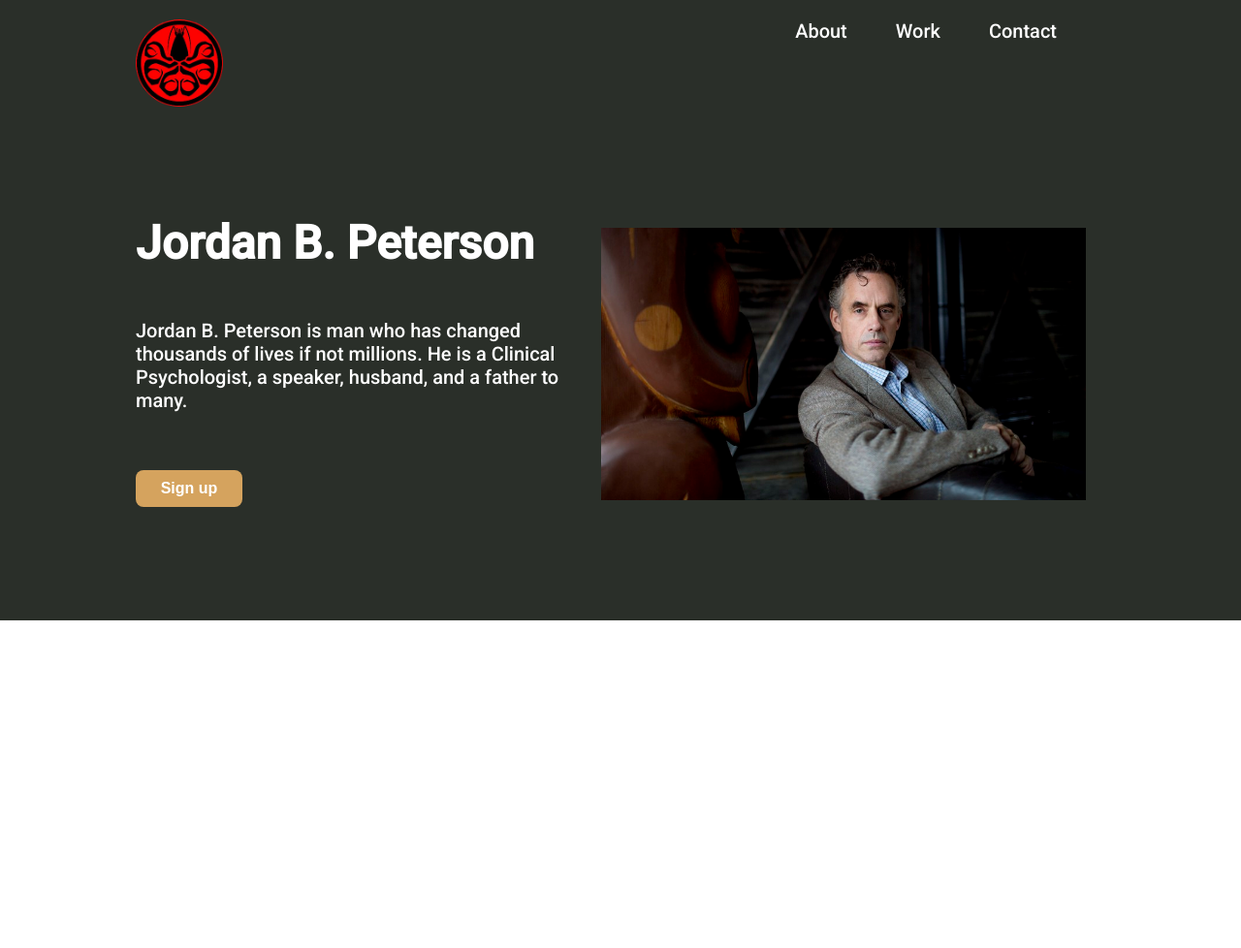
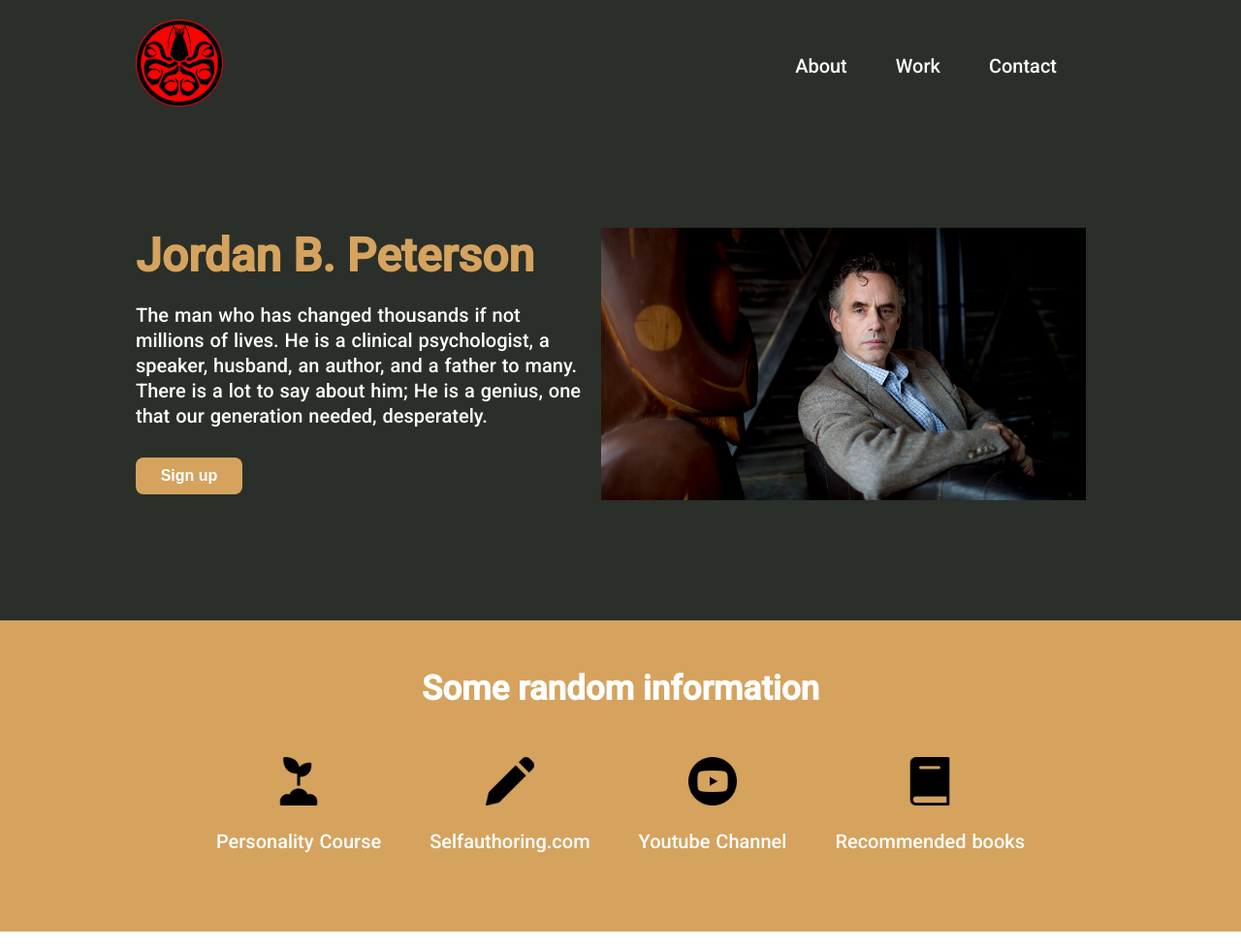
Before and after one commit to heimesh/firstproject, a plain HTML site: page index.html in a window 1280 px wide. Shown: the whole page at 97% size. Before the commit the page ends 800 px from the top, so only its background shows below. Drawn offline with Linux system fonts and the light colour scheme.

Commit message:
Finsihed second section

```diff
--- a/index.html
+++ b/index.html
@@ -14,6 +14,7 @@
 </head>
 
 <body>
+  <!--First Section-->
   <div class="main-section-body">
     <ul>
         <li><img src="lobster.jpg" alt="Lobster-logo"></li>
@@ -24,7 +25,7 @@
   <div class="main">
     <div class="main-nest">
         <h1>Jordan B. Peterson</h1>
-        <p>Jordan B. Peterson is man who has changed thousands of lives if not millions. He is a Clinical Psychologist, a speaker, husband, and a father to many.</p>
+        <p>The man who has changed thousands if not millions of lives. He is a clinical psychologist, a speaker, husband, an author, and a father to many. There is a lot to say about him; He is a genius, one that our generation needed, desperately.</p>
         <button>Sign up</button>
     </div>
     <div class="main-img">
@@ -32,6 +33,49 @@
     </div>
   </div>
   </div>
+  <!--First Section ends-->
+
+  <!--Second Section-->
+  <div class="second-section-body">
+     <h2>Some random information</h2>
+      <div class="second">
+         <div class="icons">
+            <img src="sprout.png" alt="sprout icon">
+            <p>Personality Course</p>
+         </div>
+         <div class="icons">
+            <img src="pencil.png" alt="pencil icon">
+            <p>Selfauthoring.com</p>
+         </div>
+         <div class="icons">
+            <img src="youtube.png" alt="youube icon">
+            <p>Youtube Channel</p>
+         </div>
+         <div class="icons">
+            <img src="book.png" alt="book icon">
+            <p>Recommended books</p>
+         </div>
+      </div>
+  </div>
+  <!--Second Section ends-->
+
+  <!--Third Section-->
+  <div class="third-section-body">
+    <p>You're going to pay a price for every bloody thing you do and everything you don't do. You don't get to choose to not pay a price. You get to choose which poison you're going to take. That's it.</p>
+
+  </div>
+  <!--Third Section ends-->
+
+  <!--Fourth Section-->
+  <div class="fourth-section-body">
+
+  </div>
+  <!--Fourth Section ends-->
+
+  <footer>
+
+  </footer>
+
 </body>
 
 </html>
--- a/styles.css
+++ b/styles.css
@@ -5,7 +5,6 @@ body {
 }
 
 /*First section*/
-
 .main-section-body {
     background-color: #2A2F29;
 }
@@ -16,6 +15,7 @@ ul{
     width: 1000px;
     margin: auto;
     padding: 20px;
+    align-items: center;
 }
 
 li {
@@ -38,14 +38,16 @@ li > img {
 
 h1 {
     font-size: 48px;
-
-    margin-bottom: 50px;
+    margin-bottom: 20px;
     margin-top: 0px;
+    color: #D5A35E;
 }
 
 p {
-    margin-bottom: 60px;
+    margin-bottom: 30px;
     font-size: 20px;
+    line-height: 1.3;
+    word-spacing: 1px;
 }
 
 .main {
@@ -59,9 +61,6 @@ p {
     padding-bottom: 100px;
 }
 
-.main-nest {
-
-}
 
 .main-img {
 
@@ -84,5 +83,38 @@ button {
     font-weight: 900;
     margin-bottom: 10px;
 }
+/*First section ends*/
 
-/* First section ends*/
+/*Second section*/
+.second-section-body {
+    background-color: #D5A35E;
+}
+
+h2 {
+    margin: 0;
+    text-align: center;
+    padding: 50px;
+    font-size: 35px;
+}
+
+.second {
+    display: flex;
+    align-items: center;
+    justify-content: center;
+    text-align: center;
+    gap: 50px;
+    padding-bottom: 50px;
+}
+
+.icons > img {
+    width: 50px;
+}
+/*Second section ends*/
+
+/*Third section*/
+
+.third-seciton-body {
+
+}
+
+/*Third section ends*/
```
Also changed, not shown: book.png (added), pencil.png (added), sprout.png (added), youtube.png (added).
